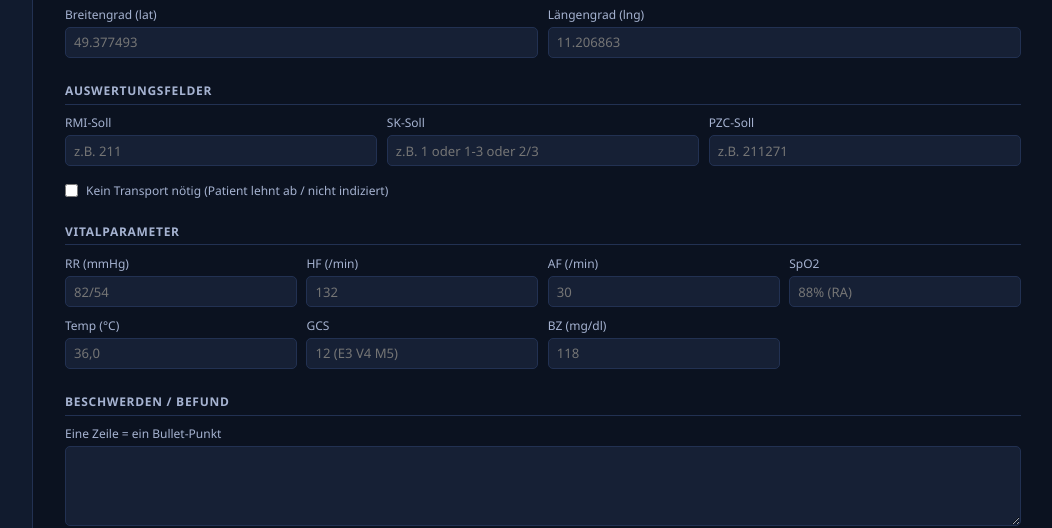
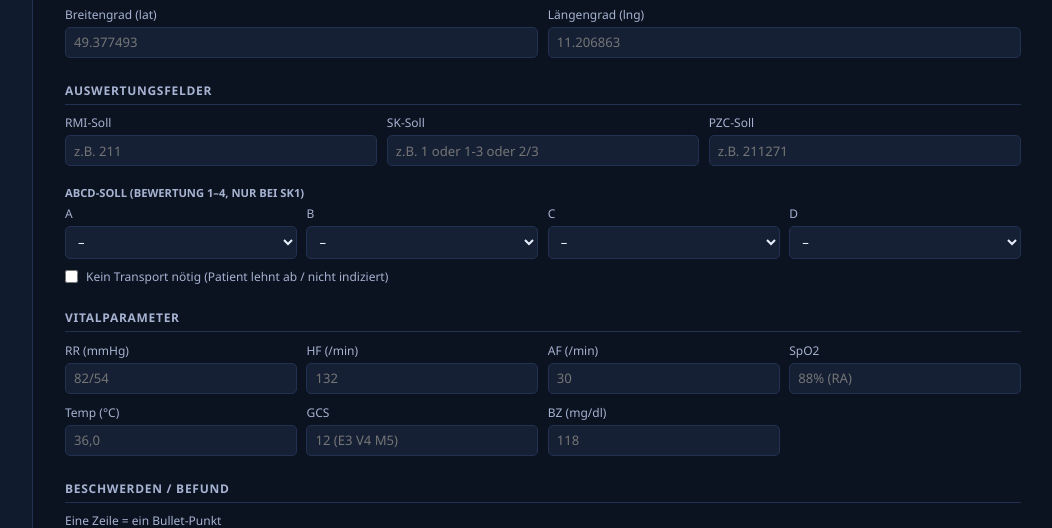
Before and after one commit to jeckersberger/OpMan_GPT, a Flask app: page /cases/new in a window 1280 px wide. Shown: the part 491-1019 px from the top of the page, without its empty margins (227-1279 px from the left). Run offline with Flask 3, Linux system fonts and the light colour scheme.

Commit message:
feat: ABCD-Soll Bewertung (1-4) in Fallverwaltung + Patientenkarte
- Neues DB-Feld abcd_soll_json im CaseDefinition Model
- Dropdown-Felder A/B/C/D (1-4) im Auswertungsbereich der Fallverwaltung
- Speicher-, Import- und Export-Logik angepasst
- ABCD-Soll wird auf dem EL-Blatt der Patientenkarte angezeigt
- _cases_dict() liefert abcd_soll ans Protokoll (für Auswertung)
- Demo-Daten schreiben abcd_soll jetzt korrekt in die DB

https://claude.ai/code/session_01HZJP5WGgcpdMNeKLm3U7us

```diff
--- a/app.py
+++ b/app.py
@@ -264,6 +264,7 @@ def create_app():
                     lat=cd.get("lat"), lng=cd.get("lng"),
                     rmi_soll=cd.get("rmi_soll"), sk_soll=cd.get("sk_soll"),
                     pzc_soll=cd.get("pzc_soll"), besonderheit=cd.get("besonderheit"),
+                    abcd_soll_json=json.dumps(cd["abcd_soll"], ensure_ascii=False) if cd.get("abcd_soll") else None,
                     sort_order=i,
                 ))
             db.session.flush()
@@ -291,6 +292,7 @@ def create_app():
                 "w3w": cd.w3w, "w3w_alarm": cd.w3w_alarm,
                 "lat": cd.lat, "lng": cd.lng,
                 "rmi_soll": cd.rmi_soll, "sk_soll": cd.sk_soll, "pzc_soll": cd.pzc_soll,
+                "abcd_soll": cd.abcd_soll,
                 "besonderheit": cd.besonderheit, "hinweis": cd.hinweis,
                 "kein_transport": cd.kein_transport,
                 "active": bool(cd.active),
@@ -941,6 +943,13 @@ function show(id){
         cd.sk_soll        = data.get("sk_soll", "").strip() or None
         cd.pzc_soll       = data.get("pzc_soll", "").strip() or None
         cd.kein_transport = bool(data.get("kein_transport"))
+        # ABCD-Soll (4 Einzelfelder → JSON)
+        abcd_soll = {}
+        for letter in ("A", "B", "C", "D"):
+            v = data.get(f"abcd_soll_{letter}", "").strip()
+            if v:
+                abcd_soll[letter] = int(v)
+        cd.abcd_soll_json = json.dumps(abcd_soll, ensure_ascii=False) if abcd_soll else None
         cd.besonderheit   = data.get("besonderheit", "").strip() or None
         cd.hinweis        = data.get("hinweis", "").strip() or None
         cd.sort_order     = int(data["sort_order"]) if data.get("sort_order") else 0
@@ -1034,6 +1043,8 @@ function show(id){
                     cd.abcde_json = json.dumps(item["abcde"], ensure_ascii=False)
                 if "sampler" in item:
                     cd.sampler_json = json.dumps(item["sampler"], ensure_ascii=False)
+                if "abcd_soll" in item:
+                    cd.abcd_soll_json = json.dumps(item["abcd_soll"], ensure_ascii=False)
                 # Always resolve w3w → coordinates (w3w is authoritative source)
                 if cd.w3w:
                     lat, lng = resolve_w3w(cd.w3w)
--- a/models.py
+++ b/models.py
@@ -138,6 +138,7 @@ class CaseDefinition(db.Model):
     abcde_json    = db.Column(db.Text, nullable=True)  # {"A":"...","B":"...",...}
     sampler_json  = db.Column(db.Text, nullable=True)  # {"S":"...","A":"...",...}
 
+    abcd_soll_json = db.Column(db.Text, nullable=True)  # {"A":1,"B":2,"C":4,"D":2}
     besonderheit  = db.Column(db.Text, nullable=True)  # Hinweis für EL / Mime
     hinweis       = db.Column(db.Text, nullable=True)  # extra Instruktionstext
 
@@ -165,6 +166,11 @@ class CaseDefinition(db.Model):
         except Exception: return {}
 
     @property
+    def abcd_soll(self):
+        try: return self._json.loads(self.abcd_soll_json) if self.abcd_soll_json else {}
+        except Exception: return {}
+
+    @property
     def sampler(self):
         try: return self._json.loads(self.sampler_json) if self.sampler_json else {}
         except Exception: return {}
@@ -178,7 +184,7 @@ class CaseDefinition(db.Model):
             "rmi_soll": self.rmi_soll, "sk_soll": self.sk_soll, "pzc_soll": self.pzc_soll,
             "kein_transport": self.kein_transport,
             "vitals": self.vitals, "befund": self.befund,
-            "abcde": self.abcde, "sampler": self.sampler,
+            "abcde": self.abcde, "abcd_soll": self.abcd_soll, "sampler": self.sampler,
             "besonderheit": self.besonderheit, "hinweis": self.hinweis,
         }
 
--- a/templates/cases.html
+++ b/templates/cases.html
@@ -263,6 +263,22 @@
             <input type="text" name="pzc_soll" value="{{ cd.pzc_soll or '' }}" placeholder="z.B. 211271" id="pzc_soll_input">
             <span id="pzc_hint" style="font-size:.65rem;color:var(--muted);margin-top:.1rem;"></span>
           </label>
+        </div>
+        <div style="margin-top:.8rem;">
+          <div style="font-size:.7rem;font-weight:600;color:var(--muted);text-transform:uppercase;margin-bottom:.3rem;">ABCD-Soll (Bewertung 1–4, nur bei SK1)</div>
+          {% set asoll = cd.abcd_soll %}
+          <div class="field-grid" style="grid-template-columns:repeat(4,1fr);">
+            {% for letter in ['A','B','C','D'] %}
+            <label>{{ letter }}
+              <select name="abcd_soll_{{ letter }}">
+                <option value="">–</option>
+                {% for n in [1,2,3,4] %}
+                <option value="{{ n }}" {% if asoll.get(letter)|string == n|string %}selected{% endif %}>{{ n }}</option>
+                {% endfor %}
+              </select>
+            </label>
+            {% endfor %}
+          </div>
         </div>
         <div style="margin-top:.6rem;">
           <label class="checkbox-label">
```
Also changed, not shown: templates/patientenkarten.html (+6 -2 lines).
